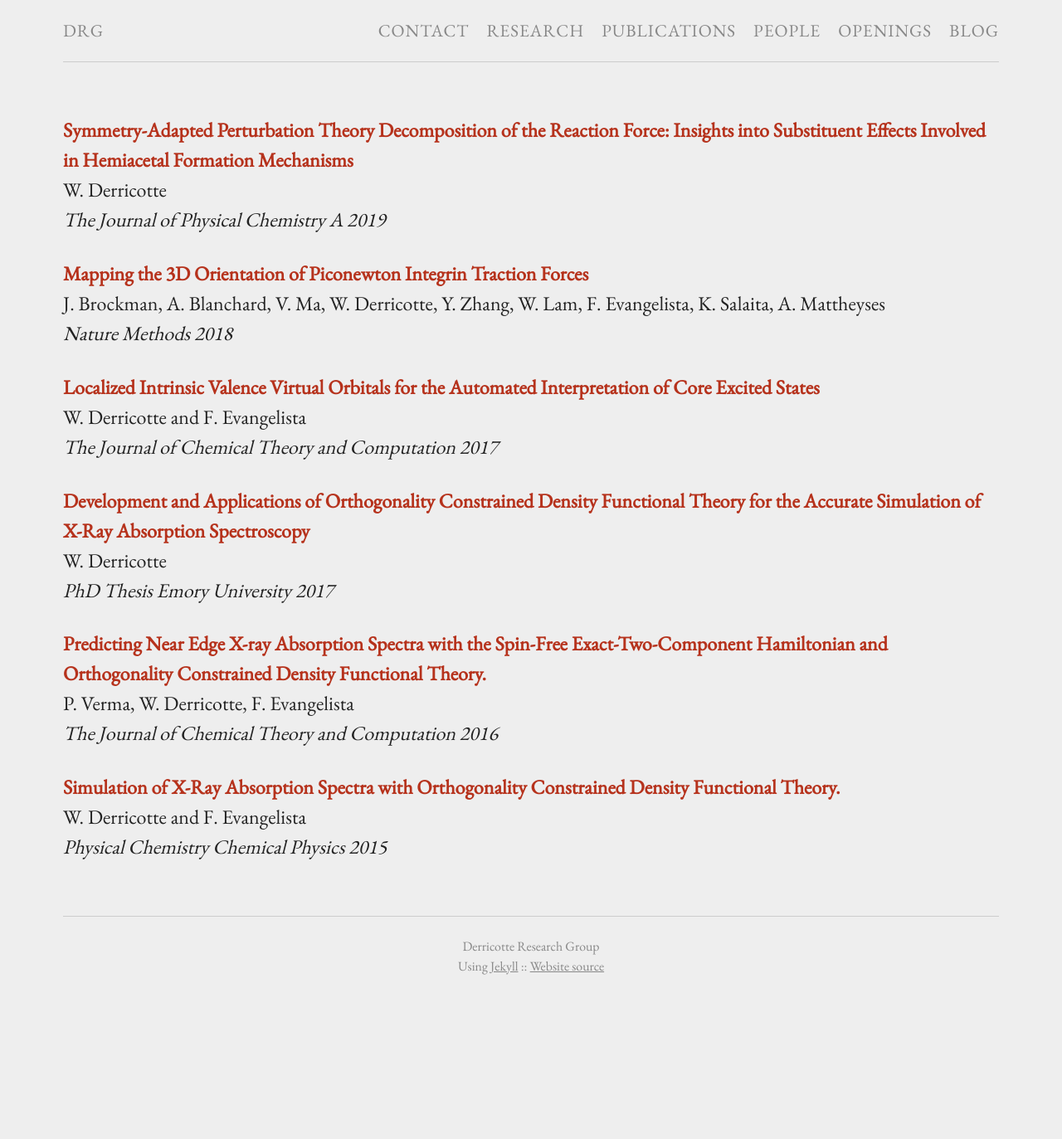
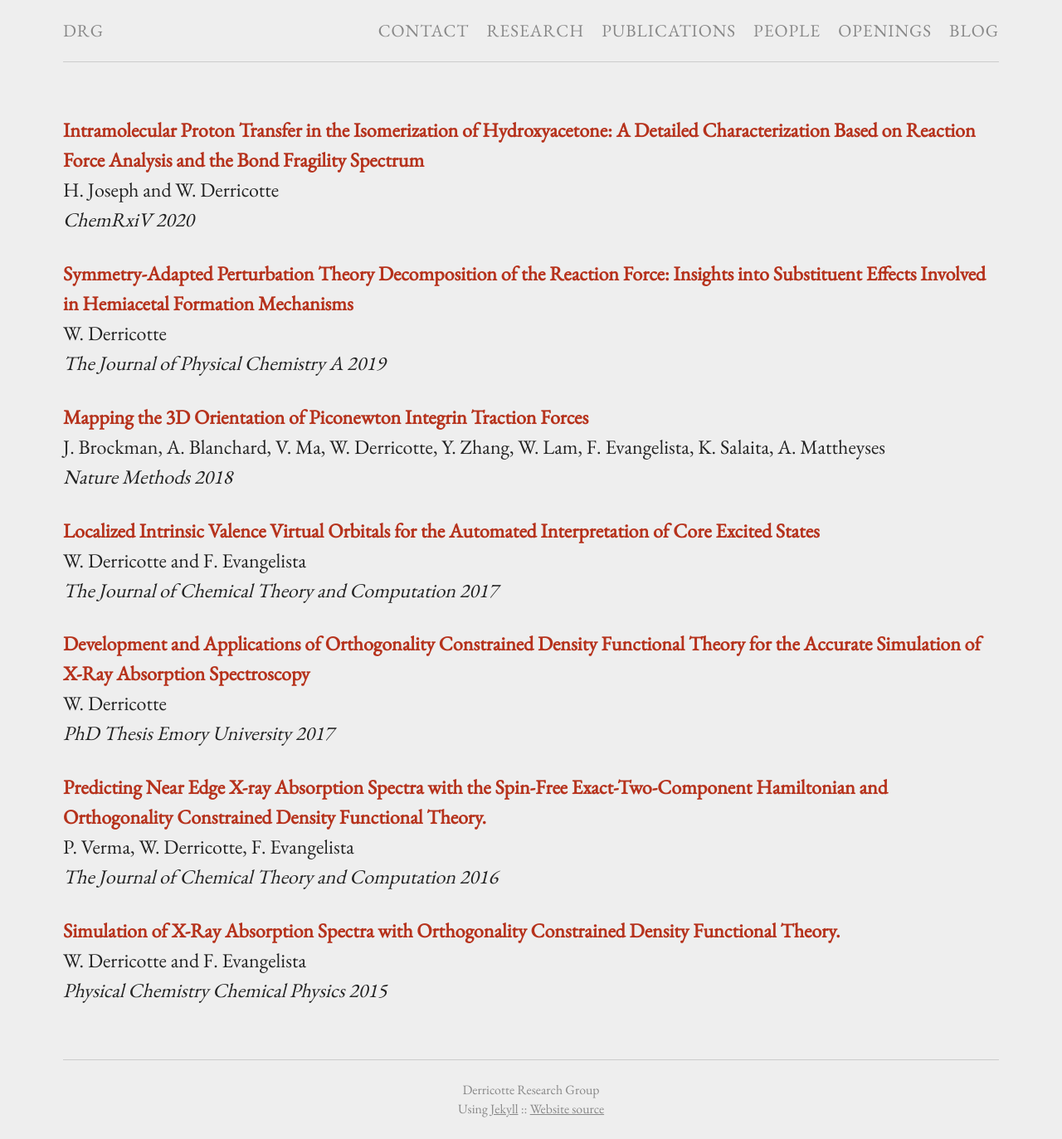
Before and after one commit to WDerricotte/wderricotte.github.io, a Jekyll site: the page built from publications.md, in a window 1280 px wide. Shown: the whole page at 83% size. Built offline with Jekyll 4.4.1, drawn with Linux system fonts in a browser that asks for light colours; before the commit the page ends 1200 px from its top, so only the background shows below that.

Commit message:
Website update 2020

```diff
--- a/publications.md
+++ b/publications.md
@@ -3,6 +3,12 @@ layout: page
 permalink: /publications/
 title:
 pubs:
+    - title:   "Intramolecular Proton Transfer in the Isomerization of Hydroxyacetone: A Detailed Characterization Based on Reaction Force Analysis and the Bond Fragility Spectrum"
+      author:  "H. Joseph and W. Derricotte"
+      journal: "ChemRxiV"
+      year:    "2020"
+      url:     "https://chemrxiv.org/articles/Mechanism_for_Intramolecular_Proton_Transfer_in_the_Isomerization_of_Hydroxyacetone_A_Detailed_Characterization_Based_on_Reaction_Force_Analysis_and_the_Bond_Fragility_Spectrum/12049062"
+
     - title:   "Symmetry-Adapted Perturbation Theory Decomposition of the Reaction Force: Insights into Substituent Effects Involved in Hemiacetal Formation Mechanisms"
       author:  "W. Derricotte"
       journal: "The Journal of Physical Chemistry A"
```
Also changed, not shown: index.md (+4 -0 lines), 1 other file.
